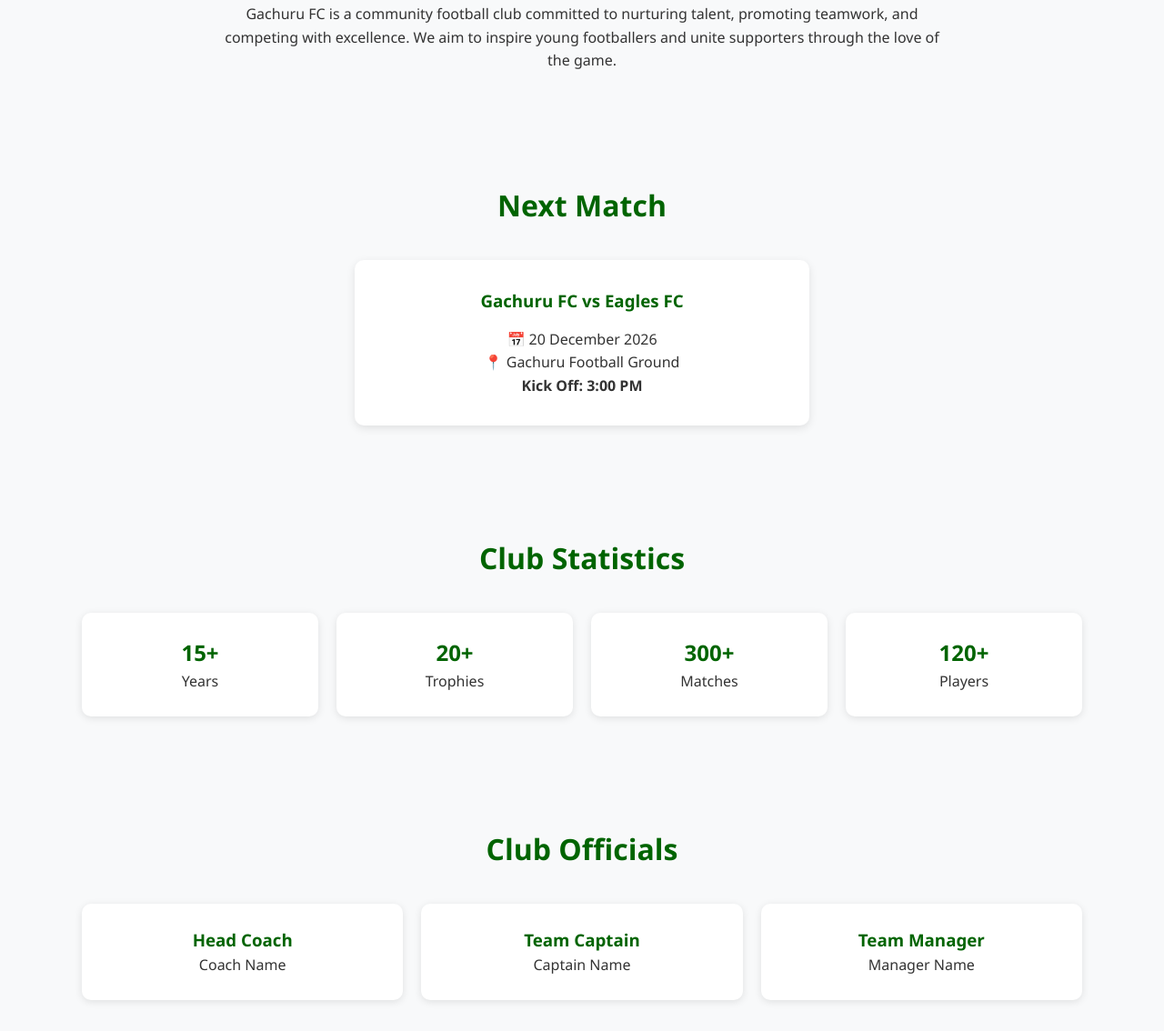
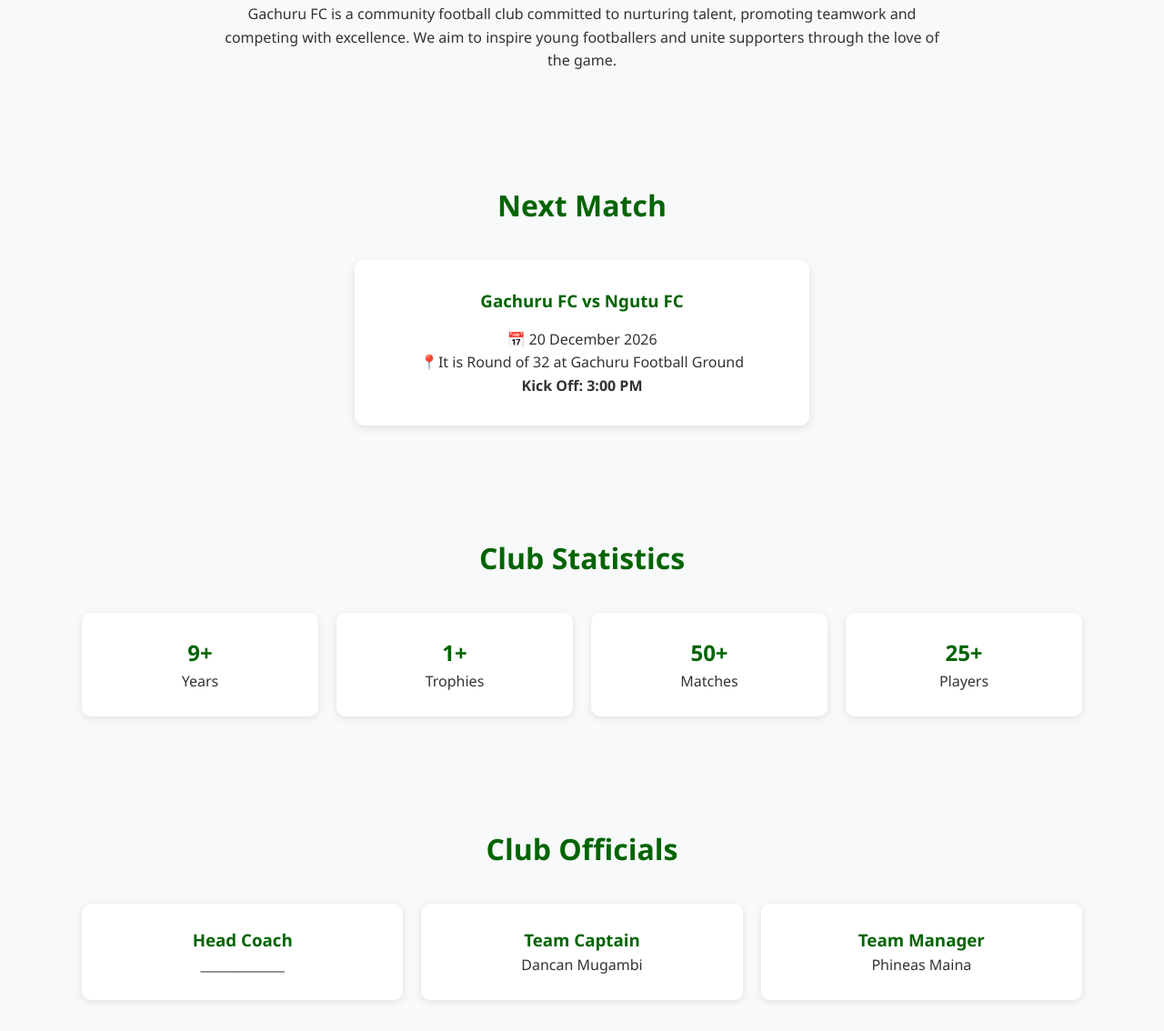
Before and after one commit to wilsonmuthomi050-sys/my-website, a plain HTML site: page gachuru.html in a window 1280 px wide. Shown: the part 858-1992 px from the top of the page at 91% size. Drawn offline with Linux system fonts and the light colour scheme.

Commit message:
Update gachuru.html

```diff
--- a/gachuru.html
+++ b/gachuru.html
@@ -312,7 +312,7 @@ footer{
 <div class="about">
 <p>
 Gachuru FC is a community football club committed to nurturing talent,
-promoting teamwork, and competing with excellence. We aim to inspire
+promoting teamwork and competing with excellence. We aim to inspire
 young footballers and unite supporters through the love of the game.
 </p>
 </div>
@@ -329,9 +329,9 @@ young footballers and unite supporters through the love of the game.
 <h2 class="section-title">Next Match</h2>
 
 <div class="match-card">
-<h3>Gachuru FC vs Eagles FC</h3>
+<h3>Gachuru FC vs Ngutu FC</h3>
 <p>📅 20 December 2026</p>
-<p>📍 Gachuru Football Ground</p>
+<p>📍It is Round of 32 at Gachuru Football Ground</p>
 <p><strong>Kick Off: 3:00 PM</strong></p>
 </div>
 
@@ -350,22 +350,22 @@ young footballers and unite supporters through the love of the game.
 <div class="stats">
 
 <div class="stat">
-<h2>15+</h2>
+<h2>9+</h2>
 <p>Years</p>
 </div>
 
 <div class="stat">
-<h2>20+</h2>
+<h2>1+</h2>
 <p>Trophies</p>
 </div>
 
 <div class="stat">
-<h2>300+</h2>
+<h2>50+</h2>
 <p>Matches</p>
 </div>
 
 <div class="stat">
-<h2>120+</h2>
+<h2>25+</h2>
 <p>Players</p>
 </div>
 
@@ -386,17 +386,17 @@ young footballers and unite supporters through the love of the game.
 
 <div class="card">
 <h3>Head Coach</h3>
-<p>Coach Name</p>
+<p>_____________</p>
 </div>
 
 <div class="card">
 <h3>Team Captain</h3>
-<p>Captain Name</p>
+<p>Dancan Mugambi</p>
 </div>
 
 <div class="card">
 <h3>Team Manager</h3>
-<p>Manager Name</p>
+<p>Phineas Maina</p>
 </div>
 
 </div>
@@ -435,7 +435,7 @@ young footballers and unite supporters through the love of the game.
 
 <div class="contact-box">
 
-<p><strong>📞 Phone:</strong> +254 700 000 000</p>
+<p><strong>📞 Phone:</strong> +254 757941556</p>
 <p><strong>✉ Email:</strong> info@gachurufc.com</p>
 <p><strong>📍 Location:</strong> Gachuru, Kenya</p>
 
```
